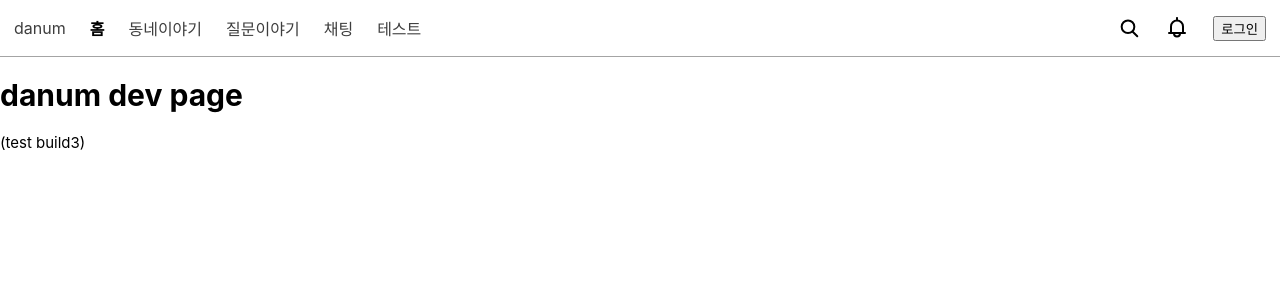
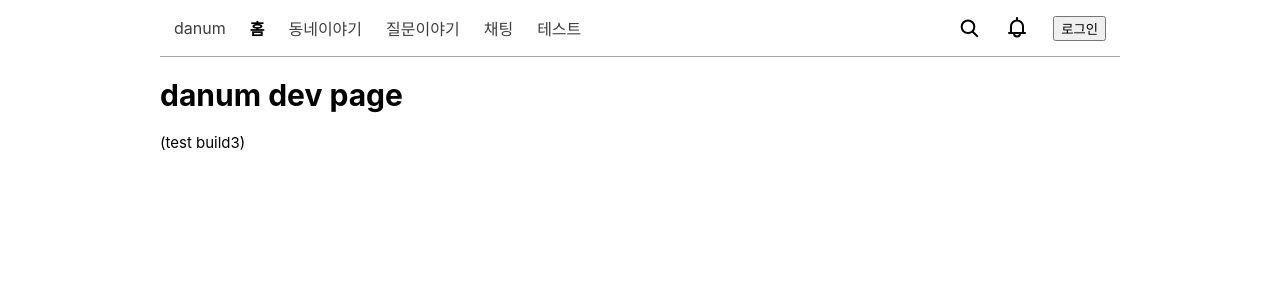
Before and after one commit to KJLBK/danum-next, a Next.js app: page / in a window 1280 px wide. Shown: the top 300 px of the page. Built offline with nearby package versions, Linux system fonts and the light colour scheme; a web font is replaced by a local one.

Commit message:
Style: 글로벌 CSS 반응형 추가

```diff
--- a/src/app/globals.css
+++ b/src/app/globals.css
@@ -46,3 +46,36 @@ a {
     color: inherit;
     text-decoration: inherit;
 }
+
+/* 데스크탑 우선 */
+@media (min-width: 1024px) {
+    body {
+        max-width: 960px;
+        margin: 0 auto;
+    }
+}
+
+/* 태블릿 및 작은 화면 */
+@media (max-width: 1024px) {
+    header,
+    footer {
+        font-size: 1.2em;
+    }
+
+    .content {
+        padding: 0.5em;
+    }
+}
+
+/* 모바일 우선 */
+@media (max-width: 768px) {
+    header,
+    footer {
+        font-size: 0.8rem;
+    }
+
+    body {
+        margin: 0;
+        padding: 0.5em;
+    }
+}
```
